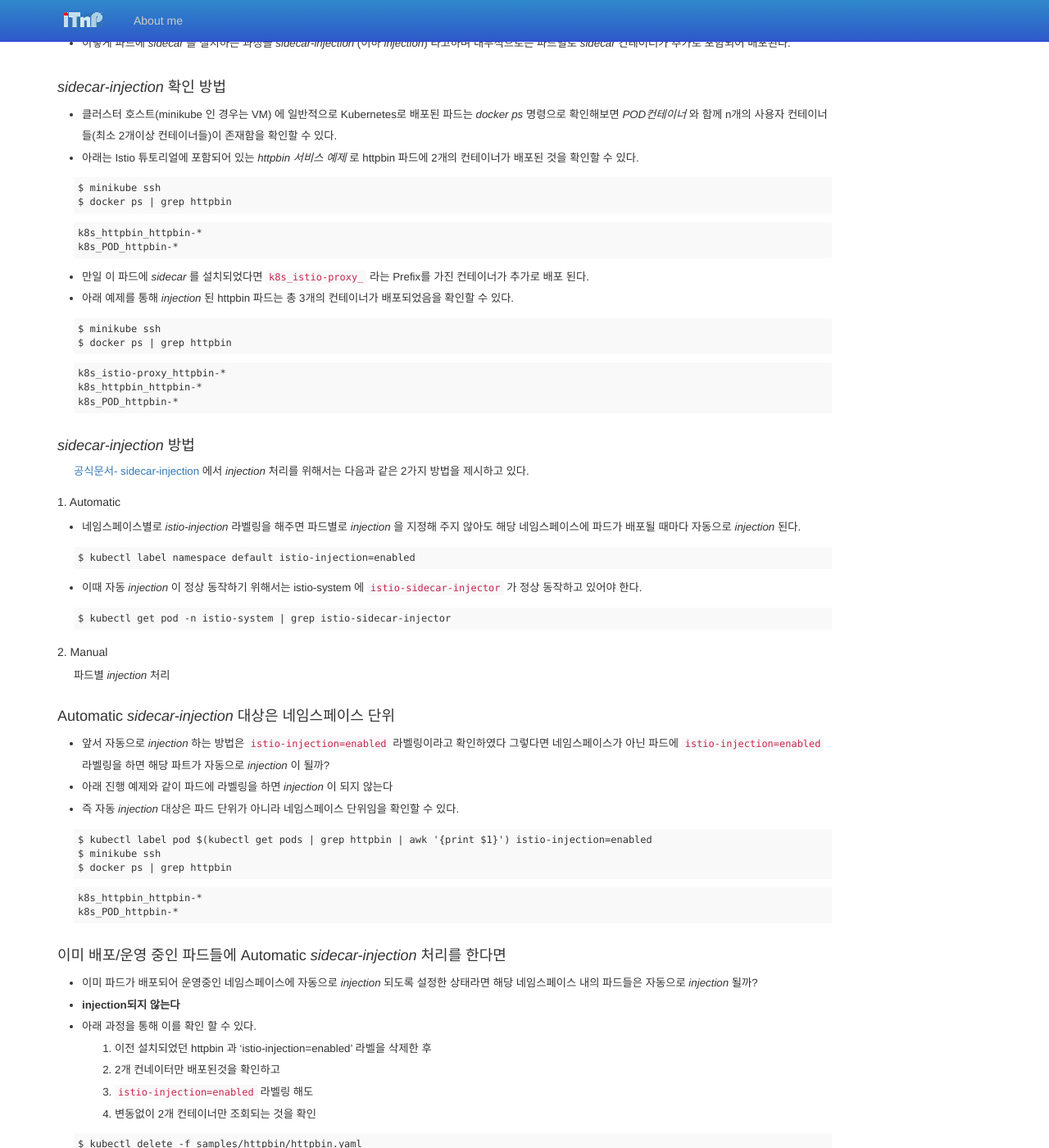
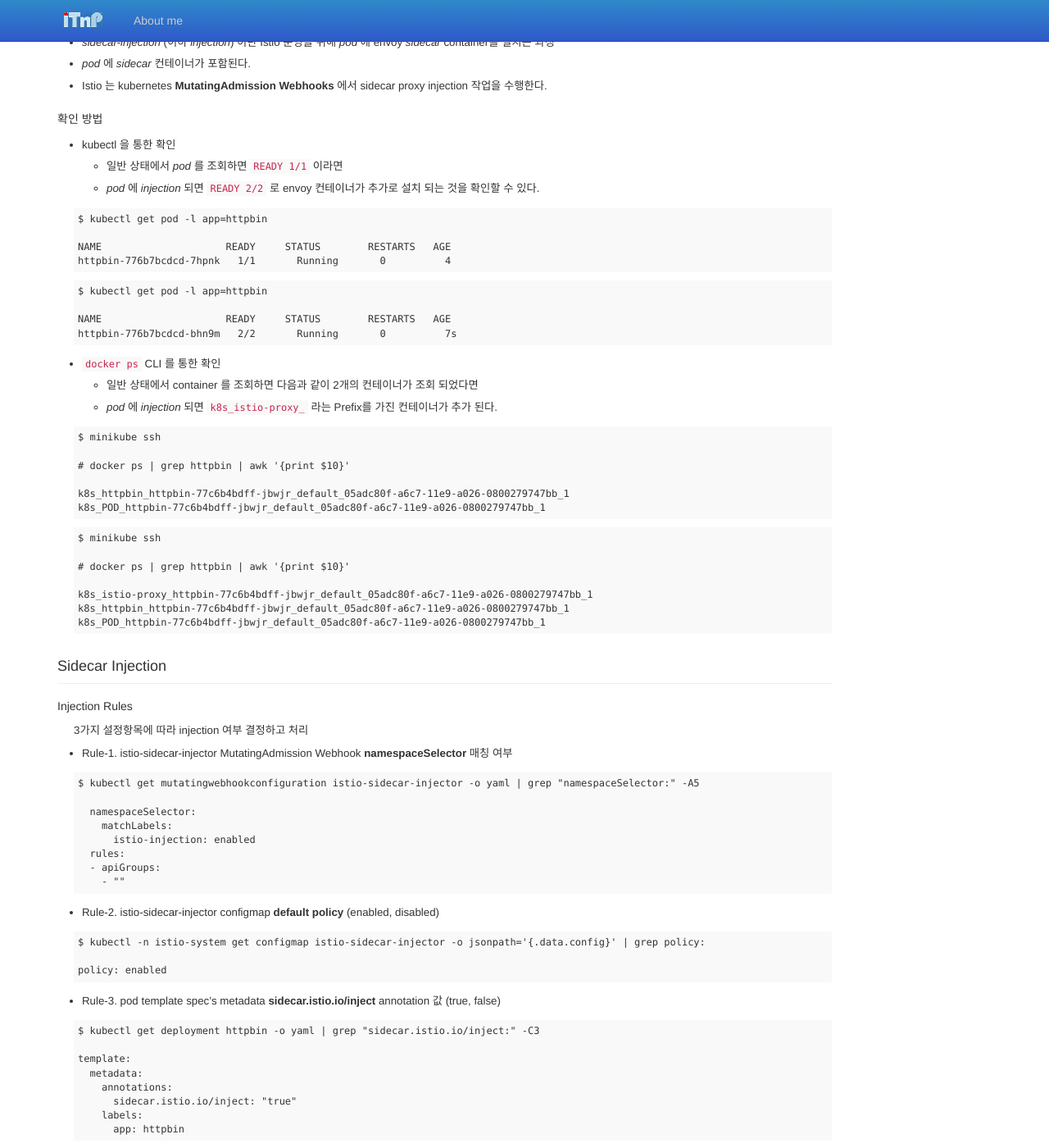
Before and after one commit to itnpeople/itnpeople.github.com, a Jekyll site: the page built from _posts/2019-05-09-istio-injection-automatically installing sidecar on the pod in use.md, in a window 1280 px wide and 1400 px high, scrolled down 286 px. Shown: the whole window at 82% size. Built offline with Jekyll 4.4.1, drawn with Linux system fonts in a browser that asks for light colours; some of the changed text lies outside the part shown.

Commit message:
modified posts

```diff
--- a/_posts/2019-05-09-istio-injection-automatically installing sidecar on the pod in use.md
+++ b/_posts/2019-05-09-istio-injection-automatically installing sidecar on the pod in use.md
@@ -1,152 +1,205 @@
 ---
-title:  "[Istio] Automatic sidecar injection과 사용중인 파드와의 관계"
+title:  "[Istio] Sidecar Injection"
 date:   2019/05/09 17:05
 categories: "cloud"
 tags: ["recent"]
 keywords: ["kubernetes","istio","install","쿠버네티스","이스티오","minikube","sidecar","sidecar-injection","istio-injection"]
-description: "만일 나의 클러스터내에 Istio-system 이 설치가 되었다면 가장 먼저 해야 할 일은  envoy sidecar를 설치하는 것이다. sidecar-injection이란 이렇게 파드에 sidecar를 설치하는 과정으로 공식문서를 통해 그 방법이 기술되어 있다. 하지만 이미 설치되어 있는 파드들은 어떻게 injection 할 수 있는지에 대한 사항이 자세히 언급되어 있지 않아 이를 확인해보고자 한다."
+description: "만일 나의 클러스터내에 Istio-system 이 설치가 되었다면 가장 먼저 해야 할 일은  envoy sidecar 를 설치하는 것이다.
+sidecar-injection 이란 이렇게 파드에 sidecar를 설치하는 과정으로 3가지 설정 정보에 의해서 결정되며 istio는 수동/자동 2가지 방법을 통해 sidecar-injection 을  수행한다"
 ---
 
-# Automatic sidecar injection과 사용중인 파드와의 관계
+# Sidecar Injection
 ---
 *docker engine 18.06.2-ce*, *kubernetes 1.14.0*, *Istio 1.1.1*, *minikube v1.0.0* , *macOS Mojave 10.14.4(18E226)*
 
+
 만일 나의 클러스터내에 Istio-system 이 설치가 되었다면 가장 먼저 해야 할 일은  envoy _sidecar_ 를 설치하는 것이다.
-_sidecar-injection_ 이란 이렇게 파드에 sidecar를 설치하는 과정으로 공식문서를 통해 그 방법이 기술되어 있다.
-하지만 이미 설치되어 있는 파드들은 어떻게 _injection_ 할 수 있는지에 대한 사항이 자세히 언급되어 있지 않아 이를 확인해보고자 한다.
+_sidecar-injection_ 이란 이렇게 파드에 sidecar를 설치하는 과정으로 3가지 설정 정보에 의해서 결정되며 istio는 수동/자동 2가지 방법을 통해 _sidecar-injection_ 을  수행한다.
 
 
-## sidecar-injection
+## 시작하기
+---
 
-* Istio 에서  envoy _sidecar_ 를 파드에 설치는 것
-* Istio가 파드를 관리하기 위해서는 envoy _sidecar_(proxy)가 설치되어야 한다.
-* 이렇게 파드에 _sidecar_ 를 설치하는 과정을 _sidecar-injection_ (이하 _injection_) 라고하며 내부적으로는 파드별로 _sidecar_ 컨테이너가 추가로 포함되어 배포된다.
+### sidecar-injection 정의
 
-## _sidecar-injection_ 확인 방법
+* Istio가 _pod_ 를 관리하기 위해서는 envoy _sidecar_(proxy)가 설치되어야 한다.
+* _sidecar-injection_ (이하 _injection_) 이란 Istio 운영을 위해  _pod_ 에  envoy _sidecar_ container를 설치는 과정
+* _pod_ 에 _sidecar_ 컨테이너가 포함된다.
+* Istio 는 kubernetes **MutatingAdmission Webhooks** 에서  sidecar proxy injection 작업을 수행한다.
 
-* 클러스터 호스트(minikube 인 경우는 VM) 에 일반적으로 Kubernetes로 배포된 파드는 _docker ps_  명령으로 확인해보면 _POD컨테이너_ 와 함께 n개의 사용자 컨테이너들(최소 2개이상 컨테이너들)이 존재함을 확인할 수 있다.
-* 아래는 Istio 튜토리얼에 포함되어 있는 _httpbin 서비스 예제_ 로 httpbin 파드에 2개의 컨테이너가 배포된 것을 확인할 수 있다.
+
+### 확인 방법
+
+* kubectl 을 통한 확인
+  * 일반 상태에서 _pod_ 를 조회하면 `READY  1/1`  이라면
+  * _pod_ 에 _injection_ 되면  `READY  2/2` 로 envoy 컨테이너가 추가로 설치 되는 것을 확인할 수 있다.
+
+~~~
+$ kubectl get pod -l app=httpbin
+
+NAME                     READY     STATUS        RESTARTS   AGE
+httpbin-776b7bcdcd-7hpnk   1/1       Running       0          4
+~~~
+
+~~~
+$ kubectl get pod -l app=httpbin
+
+NAME                     READY     STATUS        RESTARTS   AGE
+httpbin-776b7bcdcd-bhn9m   2/2       Running       0          7s
+~~~
+
+* `docker ps` CLI 를 통한 확인
+  * 일반 상태에서 container 를 조회하면 다음과 같이 2개의 컨테이너가 조회 되었다면
+  * _pod_ 에 _injection_ 되면 `k8s_istio-proxy_` 라는 Prefix를 가진 컨테이너가 추가 된다.
 
 ~~~
 $ minikube ssh
-$ docker ps | grep httpbin
+
+# docker ps | grep httpbin | awk '{print $10}'
+
+k8s_httpbin_httpbin-77c6b4bdff-jbwjr_default_05adc80f-a6c7-11e9-a026-0800279747bb_1
+k8s_POD_httpbin-77c6b4bdff-jbwjr_default_05adc80f-a6c7-11e9-a026-0800279747bb_1
 ~~~
 
 ~~~
-k8s_httpbin_httpbin-*
-k8s_POD_httpbin-*
+$ minikube ssh
+
+# docker ps | grep httpbin | awk '{print $10}'
+
+k8s_istio-proxy_httpbin-77c6b4bdff-jbwjr_default_05adc80f-a6c7-11e9-a026-0800279747bb_1
+k8s_httpbin_httpbin-77c6b4bdff-jbwjr_default_05adc80f-a6c7-11e9-a026-0800279747bb_1
+k8s_POD_httpbin-77c6b4bdff-jbwjr_default_05adc80f-a6c7-11e9-a026-0800279747bb_1
 ~~~
 
-* 만일 이 파드에 _sidecar_ 를 설치되었다면 `k8s_istio-proxy_` 라는 Prefix를 가진 컨테이너가 추가로 배포 된다.
-* 아래 예제를 통해 _injection_ 된 httpbin 파드는 총 3개의 컨테이너가 배포되었음을 확인할 수 있다.
+## Sidecar Injection
+---
+
+### Injection Rules
+
+3가지 설정항목에 따라 injection 여부 결정하고 처리
+
+* Rule-1. istio-sidecar-injector MutatingAdmission Webhook **namespaceSelector** 매칭 여부
 
 ~~~
-$ minikube ssh
-$ docker ps | grep httpbin
+$ kubectl get mutatingwebhookconfiguration istio-sidecar-injector -o yaml | grep "namespaceSelector:" -A5
+
+  namespaceSelector:
+    matchLabels:
+      istio-injection: enabled
+  rules:
+  - apiGroups:
+    - ""
 ~~~
 
+* Rule-2. istio-sidecar-injector configmap **default policy**  (enabled, disabled)
+
 ~~~
-k8s_istio-proxy_httpbin-*
-k8s_httpbin_httpbin-*
-k8s_POD_httpbin-*
+$ kubectl -n istio-system get configmap istio-sidecar-injector -o jsonpath='{.data.config}' | grep policy:
+
+policy: enabled
 ~~~
 
-## _sidecar-injection_ 방법
+* Rule-3.  pod template spec’s metadata  **sidecar.istio.io/inject** annotation 값 (true, false)
 
-[공식문서- sidecar-injection](https://istio.io/docs/setup/kubernetes/additional-setup/sidecar-injection/) 에서 _injection_ 처리를 위해서는 다음과 같은 2가지 방법을 제시하고 있다.
+~~~
+$ kubectl get deployment httpbin -o yaml | grep "sidecar.istio.io/inject:" -C3
 
-### 1. Automatic
+template:
+  metadata:
+    annotations:
+      sidecar.istio.io/inject: "true"
+    labels:
+      app: httpbin
+~~~
 
-* 네임스페이스별로 _istio-injection_  라벨링을 해주면  파드별로 _injection_ 을 지정해 주지 않아도  해당 네임스페이스에 파드가 배포될 때마다 자동으로 _injection_ 된다.
+* Case별 결과는 [injection status 테이블](https://istio.io/docs/ops/setup/injection/) 참조
+
+* 기타
+  * kube-system,kube-public _namespace_ 는 _injection_ 되지 않는다.
+  * host network를 사용하는 _pod_ 에는 _injection_ 되지 않는다.
+
+
+### Injection 방법
+
+* 사용자는  **Manual** 과 **Automatic** 2가지 방법으로 _injection_ 처리
+* Manual 방식은 _deployment_ 대상,  Automatic 방식은 _namespace_ 대상
+* _Automatic injection_ 이 정상 동작하기 위해서는 istio-system 에 `istio-sidecar-injector` 가  정상 동작하고 있어야 한다.
+
+~~~
+$ kubectl get pod -n istio-system | grep istio-sidecar-injector
+
+istio-sidecar-injector-66549495d8-cb6jc   1/1     Running     0          5h12m
+~~~
+
+* Manual 방식
+
+`istioctl kube-inject` CLI를 사용
+
+~~~
+$ kubectl apply -f <(istioctl kube-inject -f istio-1.2.2/samples/httpbin/httpbin.yaml)
+
+$ istioctl kube-inject -f istio-1.2.2/samples/httpbin/httpbin.yaml | kubectl apply -f -
+~~~
+
+
+* Automatic 방식
+
+_namespace_ 에 `istio-injection=enabled` 라벨링
+
+`istio-injection` 라벨에 `enabled/disabled` 값을 지정하여  _namespace_ 에 _pod_ 가 생성 될 때마다 _injection_ 작업 체크 및 수행
 
 ~~~
 $ kubectl label namespace default istio-injection=enabled
+$ kubectl apply -f istio-1.2.2/samples/httpbin/httpbin.yaml
 ~~~
 
-* 이때 자동 _injection_ 이 정상 동작하기 위해서는 istio-system 에 `istio-sidecar-injector` 가  정상 동작하고 있어야 한다.
+## 기타 유의점
+---
+
+### _injection_ 은 _pod_ 가 생성될 때 수행된다.
+
+* _injection_ 은 _pod_ 가 생성될 때 수행되므로 배포되어 운영중인 _namespace_ 에 자동 _injection_ 지정을 하더라도  이전 _pod_ 들은 _injection_ 되지 않는다.
+
+* non-injection 상태 구성
 
 ~~~
-$ kubectl get pod -n istio-system | grep istio-sidecar-injector
+$ kubectl delete -f istio-1.2.2/samples/httpbin/httpbin.yaml
+$ kubectl label namespace default istio-injection-
+$ kubectl apply -f istio-1.2.2/samples/httpbin/httpbin.yaml
+
+$ kubectl get pod -l app=httpbin
+NAME                     READY     STATUS        RESTARTS   AGE
+httpbin-776b7bcdcd-7hpnk   1/1       Running       0          4
 ~~~
 
-
-### 2. Manual
-
-파드별 _injection_ 처리
-
-
-## Automatic _sidecar-injection_ 대상은 네임스페이스 단위
-
-* 앞서  자동으로 _injection_ 하는 방법은 `istio-injection=enabled` 라벨링이라고 확인하였다 그렇다면 네임스페이스가 아닌 파드에 `istio-injection=enabled` 라벨링을 하면 해당 파트가 자동으로 _injection_ 이 될까?
-* 아래 진행 예제와 같이 파드에 라벨링을 하면 _injection_ 이 되지 않는다
-* 즉 자동 _injection_ 대상은  파드 단위가 아니라 네임스페이스 단위임을 확인할 수 있다.
-
-~~~
-$ kubectl label pod $(kubectl get pods | grep httpbin | awk '{print $1}') istio-injection=enabled
-$ minikube ssh
-$ docker ps | grep httpbin
-~~~
-
-~~~
-k8s_httpbin_httpbin-*
-k8s_POD_httpbin-*
-~~~
-
-
-## 이미 배포/운영 중인 파드들에 Automatic _sidecar-injection_ 처리를 한다면
-
-* 이미 파드가 배포되어 운영중인 네임스페이스에 자동으로 _injection_ 되도록 설정한 상태라면 해당 네임스페이스 내의 파드들은 자동으로 _injection_ 될까?
-* __injection되지 않는다__
-* 아래 과정을 통해 이를 확인 할 수 있다.
-  1. 이전 설치되었던 httpbin 과 'istio-injection=enabled' 라벨을 삭제한 후
-  1. 2개 컨네이터만 배포된것을 확인하고
-  1. `istio-injection=enabled` 라벨링 해도
-  1. 변동없이 2개 컨테이너만  조회되는 것을 확인
-
-~~~
-$ kubectl delete -f samples/httpbin/httpbin.yaml
-$ kubectl label namespace default istio-injection-
-$ kubectl apply -f samples/httpbin/httpbin.yaml
-
-minikube ssh
-docker ps | grep httpbin
-~~~
-
-~~~
-k8s_httpbin_httpbin-*
-k8s_POD_httpbin-*
-~~~
-
-~~~
-k label namespace default istio-injection=enabled
-~~~
-
-~~~
-docker ps | grep httpbin
-~~~
-
-
-~~~
-k8s_httpbin_httpbin-*
-k8s_POD_httpbin-*
-~~~
-
-
-## 결론
-
-### 이전에 배포되었던 _non-sidecar-injection_ 파드들은 _automatic sidecar-injection_ 상태라도 재배포 되어야만 _injection_ 처리 된다.
-
-* 자동으로 _injection_ 설정된 네임스페이스라도 이전에 설치된 파드들은 __재배포__ 해야만 _sidecar_ 컨테이너가 함께 배포되어 _injection_ 된다.
+* _automatic injection_ 지정 후에도  _injection_되지 않고 변함 없다.
 
 ~~~
 $ kubectl label namespace default istio-injection=enabled
-$ kubectl apply -f samples/httpbin/httpbin.yaml
-$ minikube ssh
-$ docker ps | grep httpbin
+$ kubectl get pod -l app=httpbin
+NAME                     READY     STATUS        RESTARTS   AGE
+httpbin-776b7bcdcd-bhn9m   1/1       Running       0          7s
 ~~~
 
+* _pod_ 삭제하면 신규 생성되면서 _injection_ 되는 것을 확인할 수 있다.
+
 ~~~
-k8s_istio-proxy_httpbin-*
-k8s_httpbin_httpbin-*
-k8s_POD_httpbin-*
+$ kubectl delete pod -l app=httpbin
+$ kubectl get pod -l app=httpbin
+NAME                     READY     STATUS        RESTARTS   AGE
+httpbin-776b7bcdcd-7hpnk   1/1       Terminating   0          1m
+httpbin-776b7bcdcd-bhn9m   2/2       Running       0          7s
 ~~~
+
+### 자동 _injection_ 은 _pod_ 레벨에서 발생한다.
+
+* 자동 _injection_ 은 _pod_ 레벨에서 발생하게 된다.
+* deployment 변경 마다 항상 발생하지 않고 각 _pod_ 개별적으로 체크하고 처리된다.
+
+
+## 참조
+
+* [sidecar-injection](https://istio.io/docs/setup/kubernetes/additional-setup/sidecar-injection/)
+* [Dynamic Admission Webhooks Overview](https://istio.io/docs/ops/setup/webhook/)
+* [Sidecar Injection Webhook](https://istio.io/docs/ops/setup/injection/)
+* [Demystifying Istio's Sidecar Injection Model](https://istio.io/blog/2019/data-plane-setup/)
```
Also changed, not shown: _posts/2019-04-16-visualizing mesh using kiali.md (+1 -1 lines), _posts/2019-04-25-istio-authentication policy.md (+1 -1 lines), _posts/2019-04-26-istio-authorization for http services.md (+1 -1 lines).
